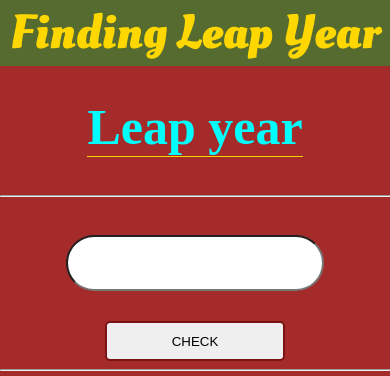
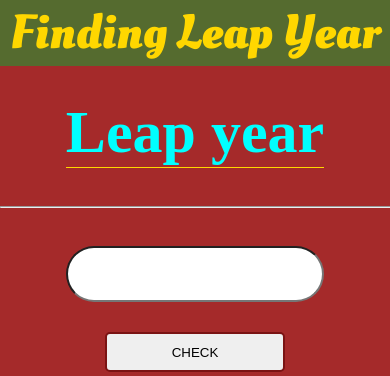
Before and after one commit to KARAMAT-ULLAH-KHAN/leap-year, a plain HTML site: page index.html in a window 390 px wide. Both pictures are taken after a click on the button "CHECK". Shown: the top 376 px of the page. Drawn offline with nearby package versions, Linux system fonts and the light colour scheme; a web font is replaced by a local one.

Commit message:
Update index.html

```diff
--- a/index.html
+++ b/index.html
@@ -7,7 +7,8 @@
     <link rel="preconnect" href="https://fonts.googleapis.com">
 <link rel="preconnect" href="https://fonts.gstatic.com" crossorigin>
 <link href="https://fonts.googleapis.com/css2?family=Caveat:wght@400..700&family=Libre+Baskerville:ital,wght@0,400;0,700;1,400&family=Monoton&family=Oleo+Script:wght@400;700&family=Playwrite+IN:wght@100..400&family=Playwrite+TZ+Guides&display=swap" rel="stylesheet">
-    <style>
+
+   <style>
         body{
             background-color: brown;
             margin: 0px;
@@ -67,7 +68,7 @@
             .heading{
             font-family: "Playwrite IN", serif;
             font-optical-sizing: auto;
-            font-size: 50px;
+            font-size: 30px;
             font-style: normal;
             color: aqua;
             margin: 0px;
@@ -101,7 +102,7 @@
         <img src="./logo.png" alt="" srcset="">
       </div>
 </div>
-
+<script src="https://code.jquery.com/jquery-3.7.1.js" integrity="sha256-eKhayi8LEQwp4NKxN+CfCh+3qOVUtJn3QNZ0TciWLP4=" crossorigin="anonymous"></script>
     <script>
         document.querySelector(".btn").addEventListener("click",function(){
             var year = document.querySelector(".year").value;
@@ -120,6 +121,7 @@
                 ans="Normal year";
             }
             document.querySelector(".heading").innerHTML=ans;
+            $(".heading").animate({fontSize:"60px"});
         });
         document.addEventListener("keypress",function (event){
             if(event.key==="Enter"){
```
